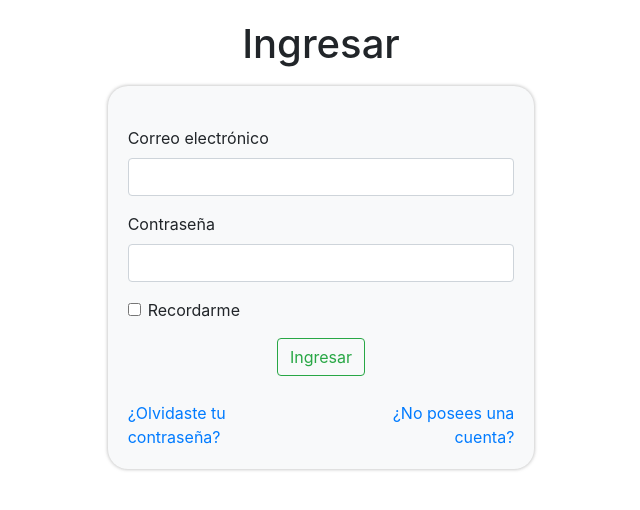
After one commit to REI94/InventoryMakarion, a Django app: page /accounts/login/ in a window 1280 px wide. The commit adds this page. Shown: the top 510 px of the page, without its empty margins (319-959 px from the left). Run offline with Django 3.2, Linux system fonts and the light colour scheme; parts of the project's set-up code (start-up, migrations or seed data) failed here and were passed over; some libraries are stand-ins or nearby versions.

Commit message:
Login funcionando
Los usuarios registrados pueden hacer login dando clic en "Ingresar" desde el navbar.

Falta ponerle el color de fondo a la página de login.

```diff
--- a/MakarionWeb/settings.py
+++ b/MakarionWeb/settings.py
@@ -132,3 +132,6 @@ STATICFILES_DIRS = (os.path.join(BASE_DIR,'static'),)
 
 MEDIA_URL = '/media/'
 MEDIA_ROOT = os.path.join(BASE_DIR,'media')
+
+#User's redirection after succefully login
+LOGIN_REDIRECT_URL = '/'
--- a/MakarionWeb/urls.py
+++ b/MakarionWeb/urls.py
@@ -23,6 +23,7 @@ from django.conf.urls.static import static
 
 urlpatterns = [
     path('admin/', admin.site.urls),
+    path('accounts/', include('django.contrib.auth.urls')),
     #path('cliente/', include(('apps.cliente.urls', 'cliente'))),
     #path('producto/', include(('apps.producto.urls', 'producto'))),
     #path('index/',Home, name = 'index'),
--- a/templates/base/base.html
+++ b/templates/base/base.html
@@ -30,7 +30,7 @@
           <div class="collapse navbar-collapse" id="navbarSupportedContent">
             <ul class="navbar-nav mr-auto">
               <li class="nav-item">
-                <a class="nav-link" data-toggle="modal" data-target="#modalIngresar" style="cursor: pointer">Ingresar</a>
+                <a class="nav-link" href="../accounts/login/">Ingresar</a>
               </li>
               <li class="nav-item">
                 <a class="nav-link" href="registro/">Registro</a>
--- /dev/null
+++ b/templates/registration/login.html
@@ -0,0 +1,42 @@
+{% extends 'base/base.html'%}
+<title>{% block titulo %}Ingresar{%endblock%}</title>
+
+      <!--<body style="background-color: rgb(240, 224, 247)">-->
+
+        {%block header%}{%endblock%}
+
+        {%block contenido%}
+        <h1 style="padding-top: 20px; padding-bottom: 10px; text-align: center">Ingresar</h1>
+        <!--Planilla de ingreso-->
+        <div class="container col-md-4 formularios">
+          <form method ="POST">
+                {% csrf_token %}
+            <div class="form-group" style="margin-top: 20px">
+              <label for="exampleInputEmail1">Correo electrónico</label>
+              <input type="email" class="form-control" id="exampleInputEmail1" aria-describedby="emailHelp" placeholder="" name="username">
+            </div>
+            <div class="form-group">
+              <label for="exampleInputPassword1">Contraseña</label>
+              <input type="password" class="form-control" id="exampleInputPassword1" placeholder="" name="password">
+            </div>
+            <div class="form-group form-check">
+              <input type="checkbox" class="form-check-input" id="exampleCheck1">
+              <label class="form-check-label" for="exampleCheck1">Recordarme</label>
+            </div>
+            <div class="container" style="padding-bottom: 10px">
+              <div class="row justify-content-center">
+                <button type="submit" class="btn btn-outline-success">Ingresar</button>
+              </div>
+            </div>
+          </form>
+          <div class="row" style="padding-top: 15px">
+            <div class="col-md-6">
+              <a href="">¿Olvidaste tu contraseña?</a>
+            </div>
+            <div class="col-md-6" style="text-align: right">
+              <a href="registro/">¿No posees una cuenta?</a>
+            </div>
+          </div>
+        </div>
+        {%endblock%}
+      <!--</body>-->
```
Also changed, not shown: templates/cliente/login.html (+8 -0 lines), templates/index.html (+0 -41 lines).
